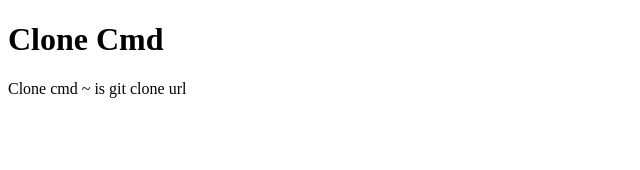
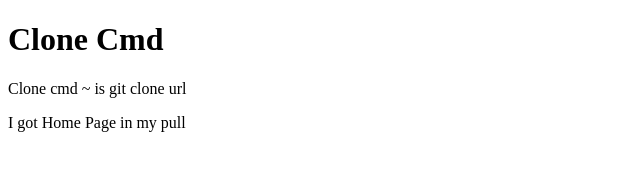
Before and after one commit to pejjayipriya143-design/learning, a plain HTML site: page index.html in a window 1280 px wide. Shown: the whole page, without its empty margins (0-640 px from the left). Drawn offline with Linux system fonts and the light colour scheme.

Commit message:
added a line about the home page

```diff
--- a/index.html
+++ b/index.html
@@ -8,5 +8,7 @@
 <body>
     <h1>Clone Cmd</h1>
     <p>Clone cmd ~ is git clone url</p>
+
+    <p>I got Home Page in my pull </p>
 </body>
 </html>
```
